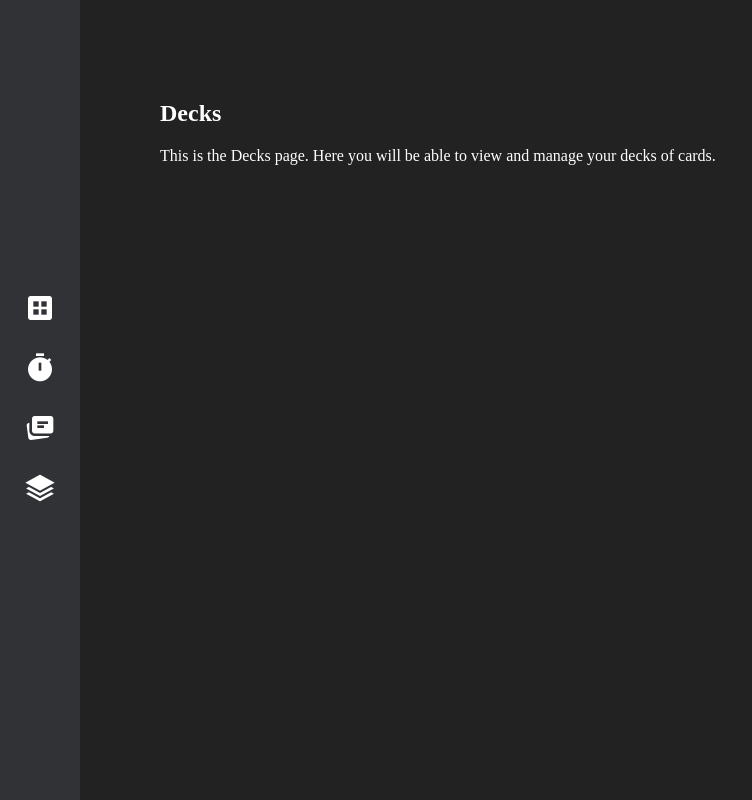
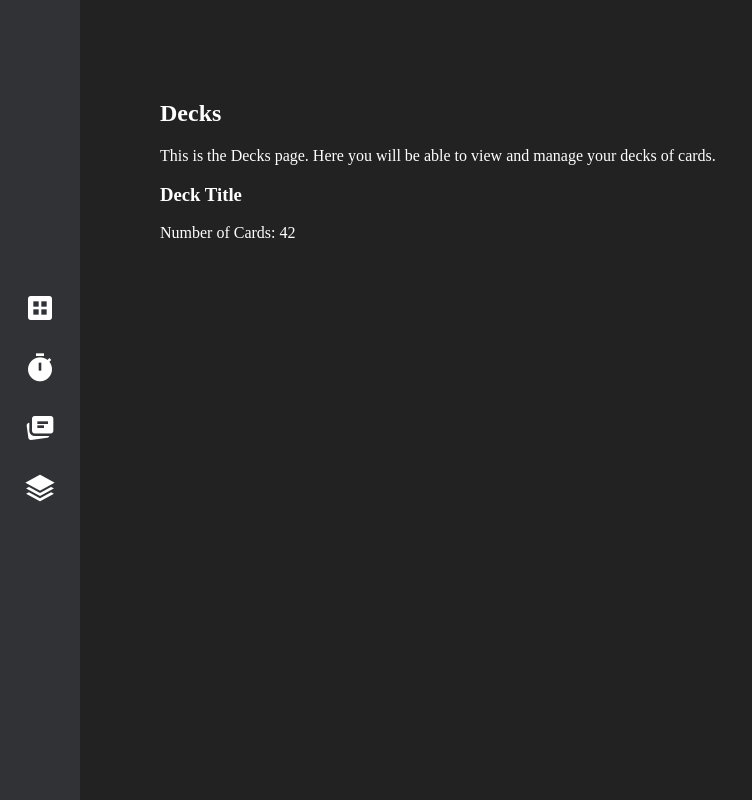
Before and after one commit to 18barbers2/gostudycards, a React (Vite) app in the folder frontend/: page /decks in a window 1280 px wide. Shown: the whole page, without its empty margins (0-752 px from the left). Built offline with nearby package versions, Linux system fonts and the light colour scheme.

Commit message:
feature: added the Deck Tile component

```diff
--- /dev/null
+++ b/frontend/src/components/DeckTile.tsx
@@ -0,0 +1,10 @@
+export function DeckTile() {
+    return (
+        <div className='deck-tile'>
+            <h3>Deck Title</h3>
+            <p>Number of Cards: 42</p>
+        </div>
+    );
+}
+
+export default DeckTile;
--- a/frontend/src/pages/Decks.tsx
+++ b/frontend/src/pages/Decks.tsx
@@ -1,11 +1,12 @@
 import '../css/Decks.css';
+import DeckTile from '../components/DeckTile.tsx';
 
 export function Decks() {
     return (
         <div className='decks-page'>
             <h2>Decks</h2>
             <p>This is the Decks page. Here you will be able to view and manage your decks of cards.</p>
-
+            <DeckTile/>
         </div>
     );
 }
```
